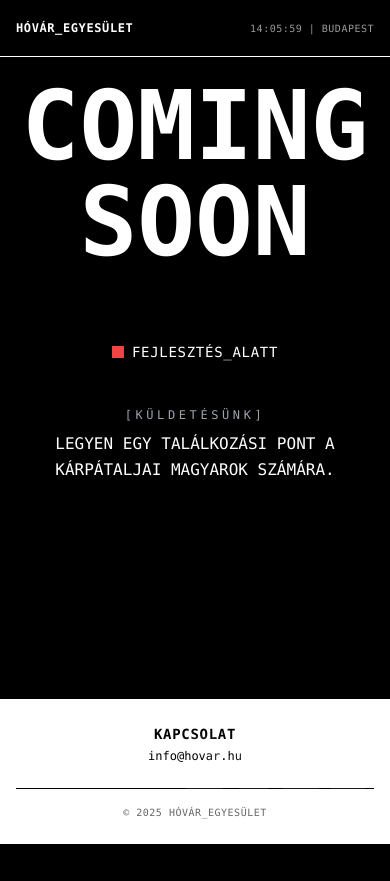
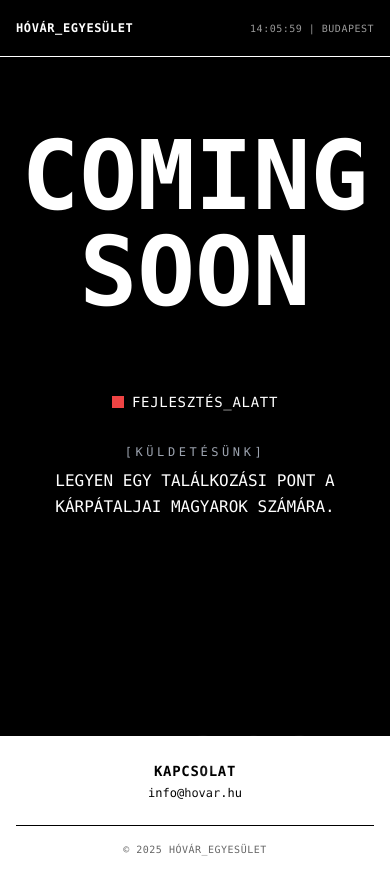
Before and after one commit to alexgabe-dev/hovar-comming-soon, a Next.js app: page / in a window 390 px wide. Before the commit the page ends 844 px from the top, so only its background shows below. Built offline with nearby package versions, Linux system fonts and the light colour scheme.

Commit message:
mobile footer fix 2

```diff
--- a/app/layout.tsx
+++ b/app/layout.tsx
@@ -14,6 +14,9 @@ export default function RootLayout({
 }>) {
   return (
     <html lang="en">
+      <head>
+        <link rel="icon" href="/favicon/hovar-logo.svg" type="image/svg+xml" />
+      </head>
       <body>{children}</body>
     </html>
   )
--- a/app/page.tsx
+++ b/app/page.tsx
@@ -37,7 +37,7 @@ export default function ComingSoonPage() {
       </div>
 
       {/* Main content wrapper */}
-      <main className="flex-1 flex flex-col pt-16 pb-40 sm:pb-0">
+      <main className="flex-1 flex flex-col pt-32 pb-40 sm:pb-0">
         {/* Hero Section */}
         <section className="flex-1 flex flex-col items-center justify-center px-4 sm:px-8">
           <div className="w-full max-w-4xl mx-auto text-center space-y-8">
```
Also changed, not shown: public/favicon/hovar-logo.svg (added).
